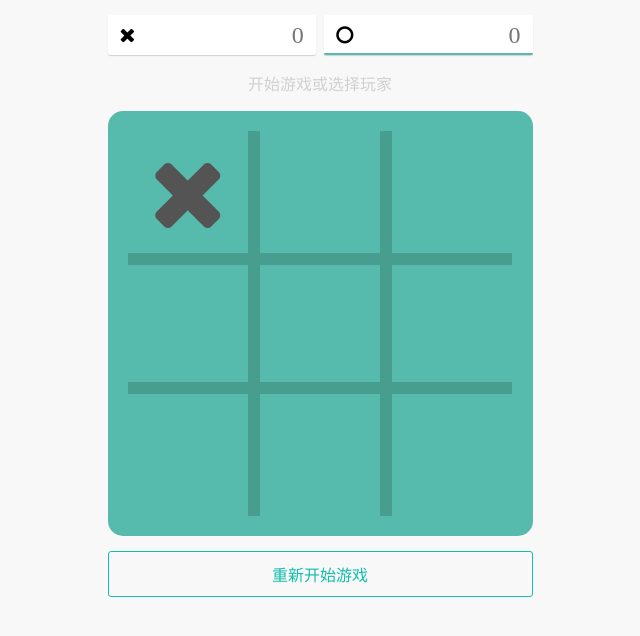
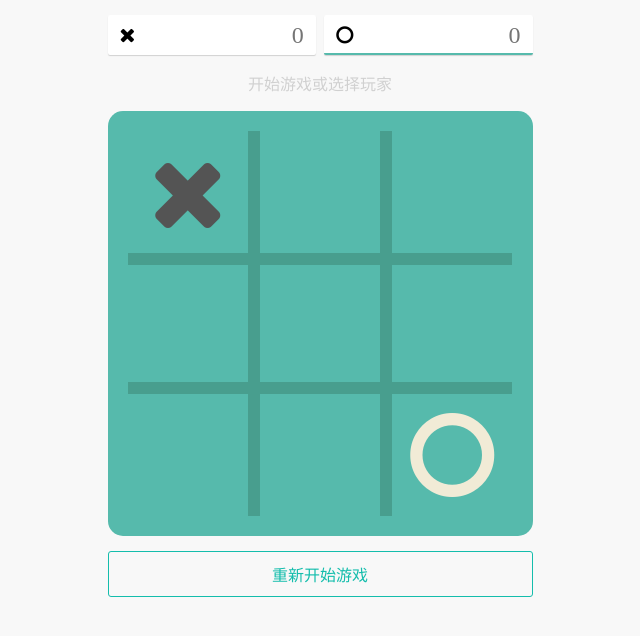
Before and after one commit to dealsky/myFreeCodeCamp, a plain HTML site: page tictactoe/index.html in a window 1280 px wide. Both pictures are taken after a click on the element 510 px from the left and 195 px from the top of the page. Shown: the whole page, without its empty margins (320-960 px from the left). Drawn offline with Linux system fonts and the light colour scheme.

Commit message:
tictactoe

```diff
--- a/tictactoe/index.html
+++ b/tictactoe/index.html
@@ -261,11 +261,19 @@
             }
         },
         // 显示图标
-        displayIcon: function ($item, role) {
-            if (role === ROLE_CIRCLE) {
-                $item.children(".fa-circle-o").show();
+        displayIcon: function ($item) {
+            if (game.currentRole === ROLE_CIRCLE) {
+                if (game.status === GAMER_TIME) {
+                    $item.children(".fa-circle-o").show();
+                } else {
+                    $item.children(".fa-close").show();
+                }
             } else {
-                $item.children(".fa-close").show();
+                if (game.status === GAMER_TIME) {
+                    $item.children(".fa-close").show();
+                } else {
+                    $item.children(".fa-circle-o").show();
+                }
             }
         },
         // 清空棋盘
@@ -296,6 +304,7 @@
             game.currentRole = ROLE_CIRCLE;
             game.status = COMPANY_TIME;
             // TODO 电脑开始下棋
+            game.companyPlay();
         },
         changeRole: function () {
             let nextRole;
@@ -320,12 +329,15 @@
             if (game.status !== GAMER_TIME && game.status !== CHOOSE_ROLE) {
                 return;
             }
+            game.status = GAMER_TIME;
+
             // 判断该点是否能落子
             if (game.map[x][y] !== 0) {
                 return;
             }
             // 显示对应的棋子
-            game.displayIcon($(this), game.currentRole);
+            game.displayIcon($(this));
+            game.map[x][y] = game.currentRole === ROLE_CLOSE ? X : O;
             game.count++;
 
             // TODO 判断是否胜利
@@ -345,11 +357,47 @@
             game.status = COMPANY_TIME;
 
             // TODO 电脑开始下棋
+            game.companyPlay();
 
         },
         // 电脑下棋
         companyPlay: function() {
+            let x, y;
+            let count = 0;
 
+            const rem = 9 - game.count;
+            const randNum = Math.floor(Math.random() * rem + 1);
+
+            for (let i = 0; i < 3; i++) {
+                for (let j = 0; j < 3; j++) {
+                    if (game.map[i][j] === 0) {
+                        count++;
+                    }
+                    if (count === randNum) {
+                      x = i;
+                      y = j;
+                      break;
+                    }
+                }
+            }
+
+            $dom = $(".tictactoe .list .line").eq(x).children(".item").eq(y);
+            game.displayIcon($dom);
+            game.map[x][y] = game.currentRole === ROLE_CLOSE ? O : X;
+            game.count++;
+
+            const gameResult = game.isWin(x, y);
+            if (gameResult) {
+              if (gameResult === END_WIN) {
+
+              } else if (gameResult === END_LOST) {
+
+              } else {
+
+              }
+            }
+
+            game.status = GAMER_TIME;
         },
         // 判断是否胜利
         isWin: function (x, y) {
```
